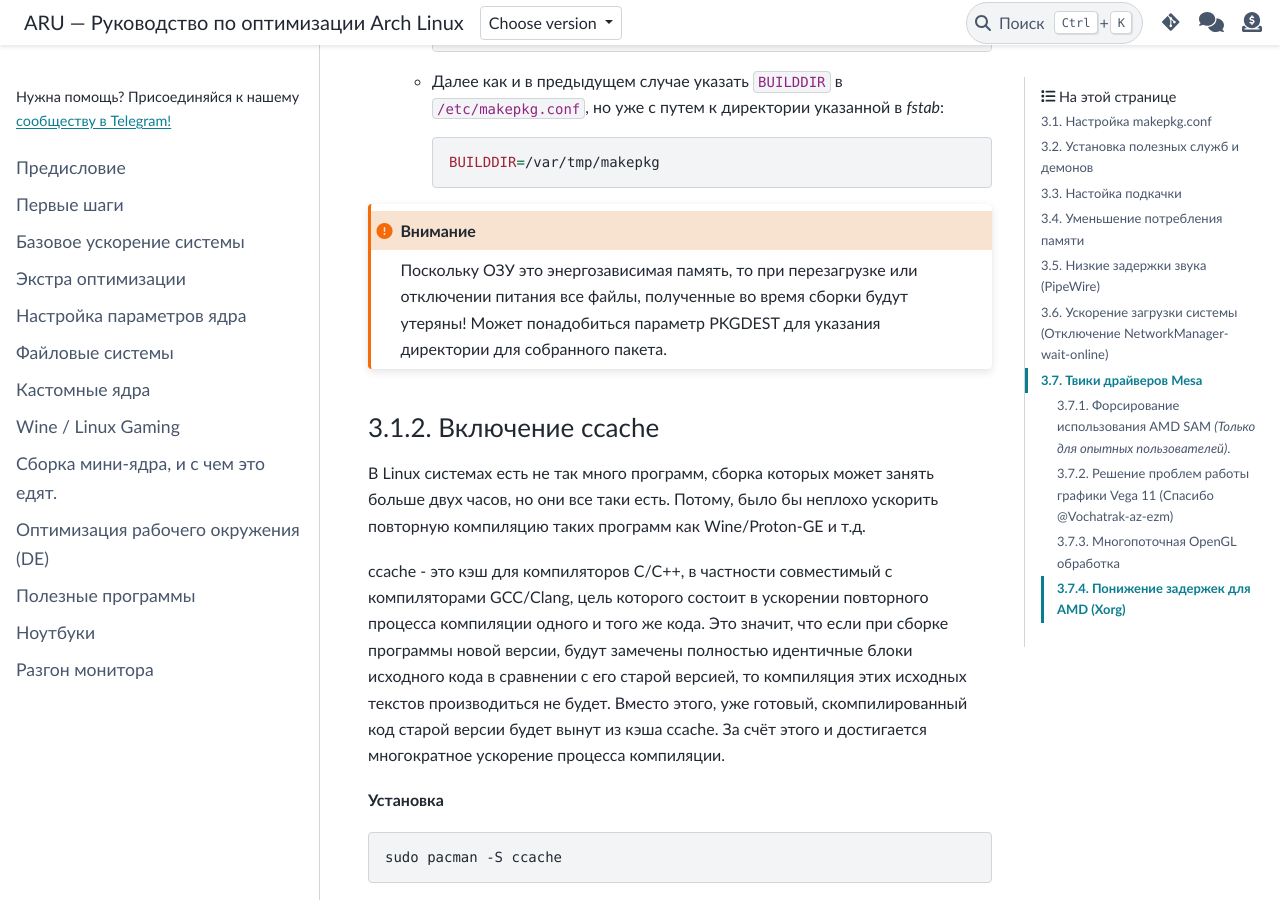
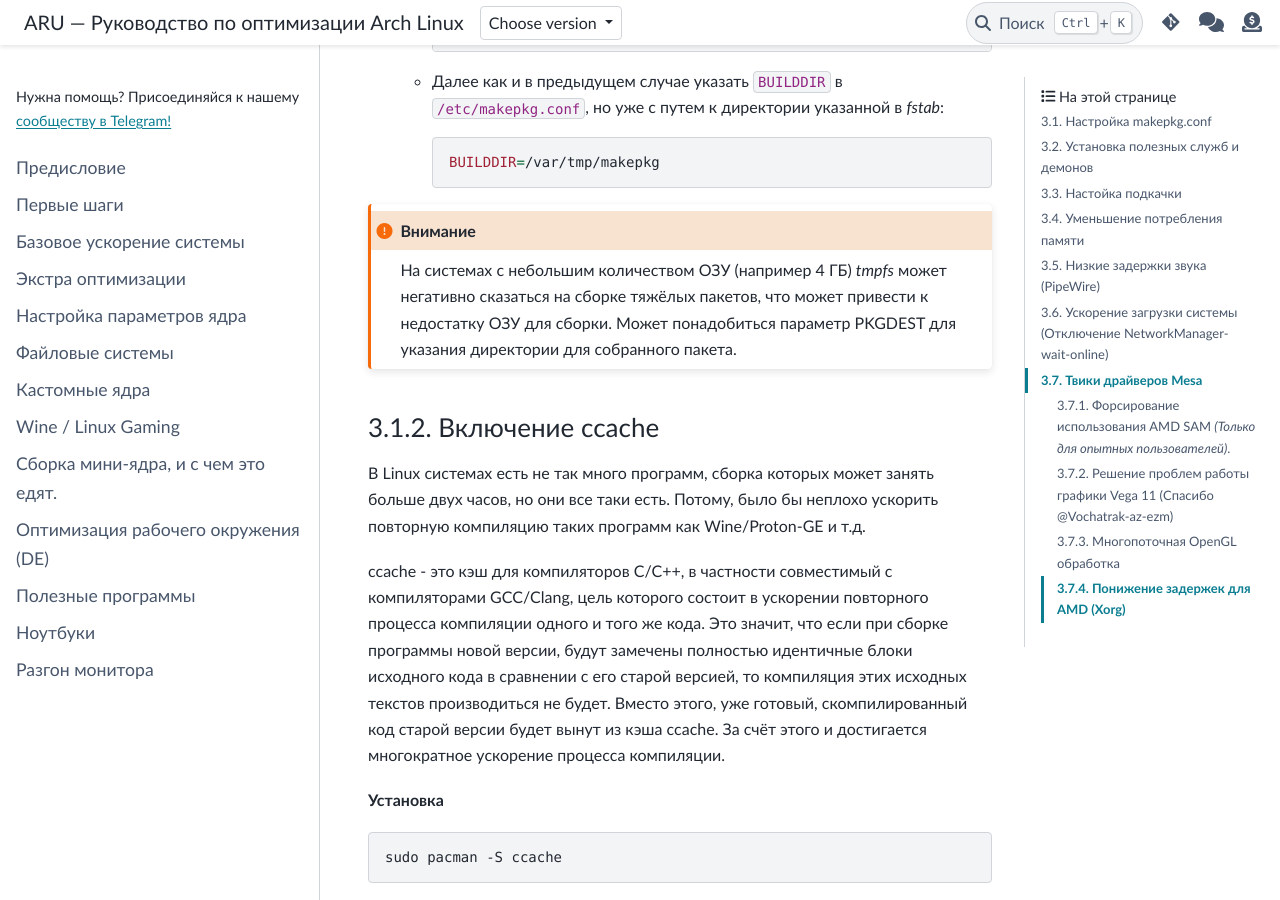
Before and after one commit to ventureoo/ARU, a Sphinx documentation site: the page built from docs/source/generic-system-acceleration.rst, in a window 1280 px wide and 900 px high, scrolled down 1654 px. Built offline with Sphinx 7.4.7 and the PyData theme 0.15.4, drawn with Linux system fonts in a browser that asks for light colours.

Commit message:
Обновить docs/source/generic-system-acceleration.rst

```diff
--- a/docs/source/generic-system-acceleration.rst
+++ b/docs/source/generic-system-acceleration.rst
@@ -82,7 +82,7 @@ Arch Linux - это фундамент, и требуется уйма надс
 
      BUILDDIR=/var/tmp/makepkg
 
-.. attention:: Поскольку ОЗУ это энергозависимая память, то при перезагрузке или отключении питания все файлы, полученные во время сборки будут утеряны! Может понадобиться параметр PKGDEST для указания директории для собранного пакета.
+.. attention:: На системах с небольшим количеством ОЗУ (например 4 ГБ) *tmpfs* может негативно сказаться на сборке тяжёлых пакетов, что может привести к недостатку ОЗУ для сборки. Может понадобиться параметр PKGDEST для указания директории для собранного пакета.
 
 
 -----------------------
```
